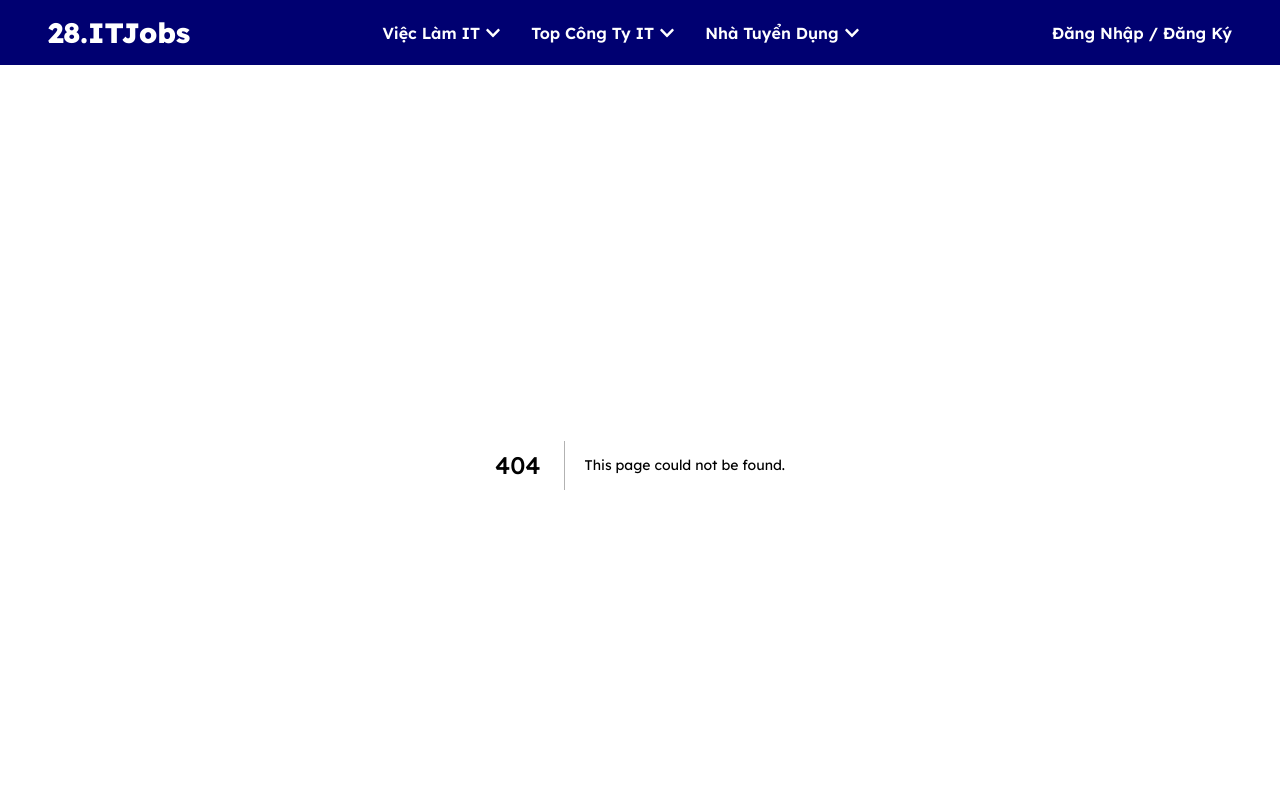
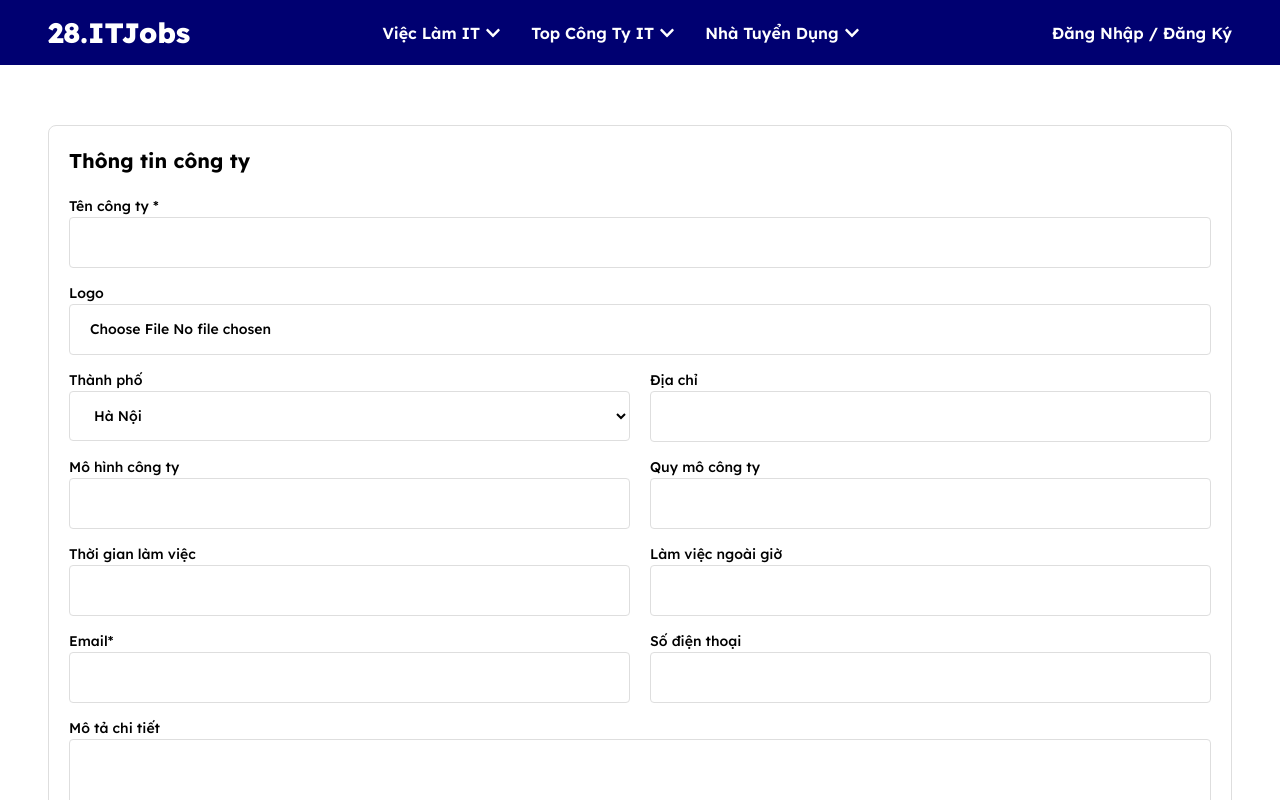
Before and after one commit to leminhanh033/project-3, a Next.js app: page /company/infor in a window 1280 px wide. Before the commit this address had no page. Shown: the top 800 px of the page. Built offline with nearby package versions, Linux system fonts and the light colour scheme.

Commit message:
Thông tin công ty (nhà tuyển dụng)

```diff
--- /dev/null
+++ b/src/app/(page)/(employer)/company/infor/page.tsx
@@ -0,0 +1,73 @@
+import { Metadata } from "next";
+
+export const metadata: Metadata = {
+    title: "Thông tin công ty",
+    description: "Mô tả thông tin công ty",
+}
+
+export default function CompanyInfor() {
+    return (
+        <>
+            {/* section4 */}
+            <div >
+                <div className="container">
+                    <div className="mt-[60px] rounded-[8px] p-[20px] text-[#000000]" style={{ border: "1px solid #DEDEDE" }}>
+                        <div className="font-[700] text-[20px] ">Thông tin công ty</div>
+                        <form action="" className="mt-[20px] flex flex-col gap-[15px]">
+                            <div className="font-[500] text-[14px]">
+                                <div>Tên công ty *</div>
+                                <input type="text" className="py-[14px] pl-[20px] rounded-[4px] w-[100%] " style={{border: "1px solid #DEDEDE"}} />
+                            </div>
+                            <div className="font-[500] text-[14px]">
+                                <div>Logo</div>
+                                <input type="file" className="py-[14px] pl-[20px] rounded-[4px] w-[100%] " style={{border: "1px solid #DEDEDE"}} />
+                            </div>
+                            <div className="grid md:grid-cols-2 grid-cols-1 gap-y-[15px] gap-x-[20px] font-[500] text-[14px]">
+                                <div>
+                                    <div>Thành phố</div>
+                                    <select name="city" id="" className="py-[14px] pl-[20px] rounded-[4px] w-[100%] " style={{border: "1px solid #DEDEDE"}}>
+                                        <option value="Hà Nội"> Hà Nội</option>
+                                    </select>
+                                </div>
+                                <div>
+                                    <div>Địa chỉ</div>
+                                    <input type="text" className="py-[14px] pl-[20px] rounded-[4px] w-[100%] " style={{border: "1px solid #DEDEDE"}}/>
+                                </div>
+                                <div>
+                                    <div>Mô hình công ty</div>
+                                    <input type="text" className="py-[14px] pl-[20px] rounded-[4px] w-[100%] " style={{border: "1px solid #DEDEDE"}}/>
+                                </div>
+                                <div>
+                                    <div>Quy mô công ty</div>
+                                    <input type="text" className="py-[14px] pl-[20px] rounded-[4px] w-[100%] " style={{border: "1px solid #DEDEDE"}} />
+                                </div>
+                                <div>
+                                    <div>Thời gian làm việc</div>
+                                    <input type="text" className="py-[14px] pl-[20px] rounded-[4px] w-[100%] " style={{border: "1px solid #DEDEDE"}}/>
+                                </div>
+                                <div>
+                                    <div>Làm việc ngoài giờ</div>
+                                    <input type="text" className="py-[14px] pl-[20px] rounded-[4px] w-[100%] " style={{border: "1px solid #DEDEDE"}}/>
+                                </div>
+                                <div>
+                                    <div>Email*</div>
+                                    <input type="text" className="py-[14px] pl-[20px] rounded-[4px] w-[100%] " style={{border: "1px solid #DEDEDE"}}/>
+                                </div>
+                                <div>
+                                    <div>Số điện thoại</div>
+                                    <input type="text" className="py-[14px] pl-[20px] rounded-[4px] w-[100%] " style={{border: "1px solid #DEDEDE"}}/>
+                                </div>
+                            </div>
+                            <div className="font-[500] text-[14px]">
+                                <div >Mô tả chi tiết</div>
+                                <textarea name="" id="" className="py-[14px] pl-[20px] rounded-[4px] w-[100%] h-[350px] " style={{border: "1px solid #DEDEDE"}}></textarea>
+                            </div>
+                            <button className="w-fit rounded-[4px] bg-[#0088FF] p-[14px_20px] text-[16px] font-[700] text-[#FFFFFF]">Cập nhật</button>
+                        </form>
+                    </div>
+                </div>
+            </div>
+            {/* end section4 */}
+        </>
+    )
+}
--- a/src/app/globals.css
+++ b/src/app/globals.css
@@ -37,6 +37,6 @@
 }
 /* end container */
 
-input,select{
+input,select,textarea{
     outline: none;
 }
```
